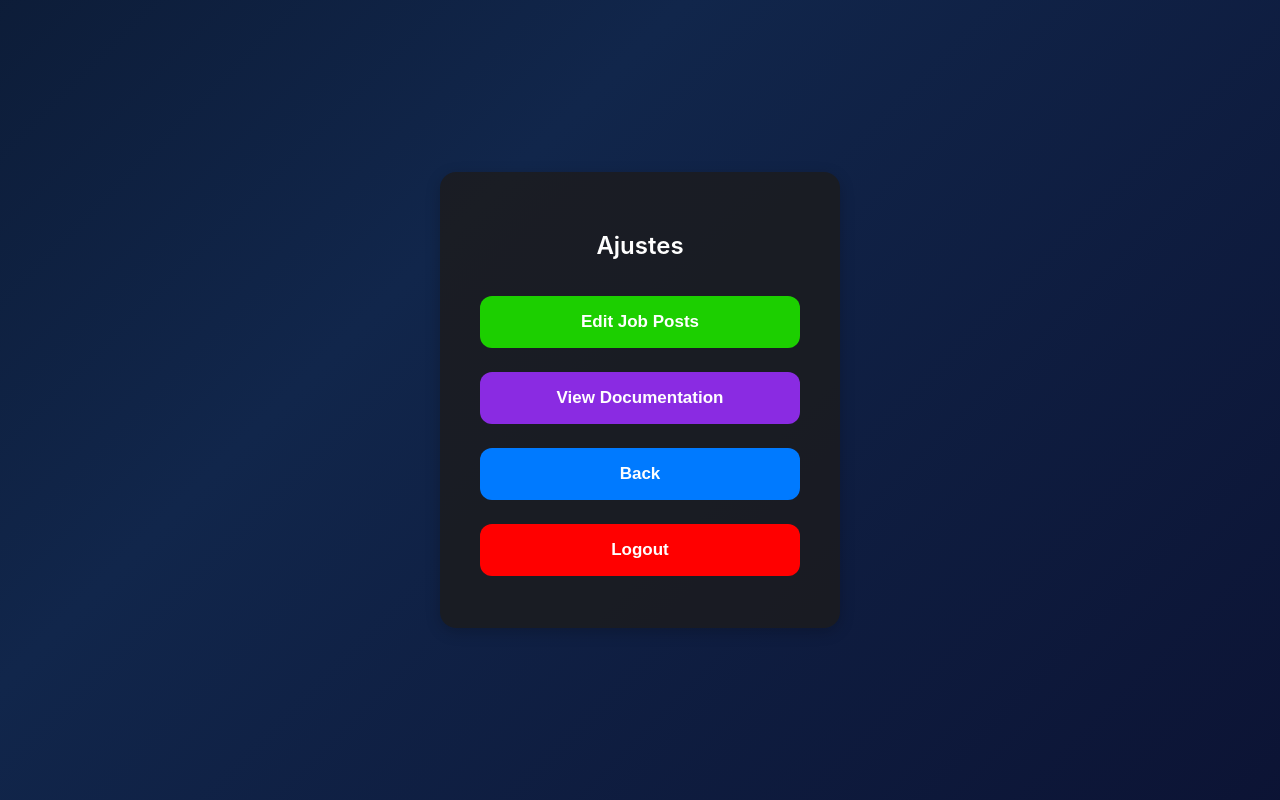
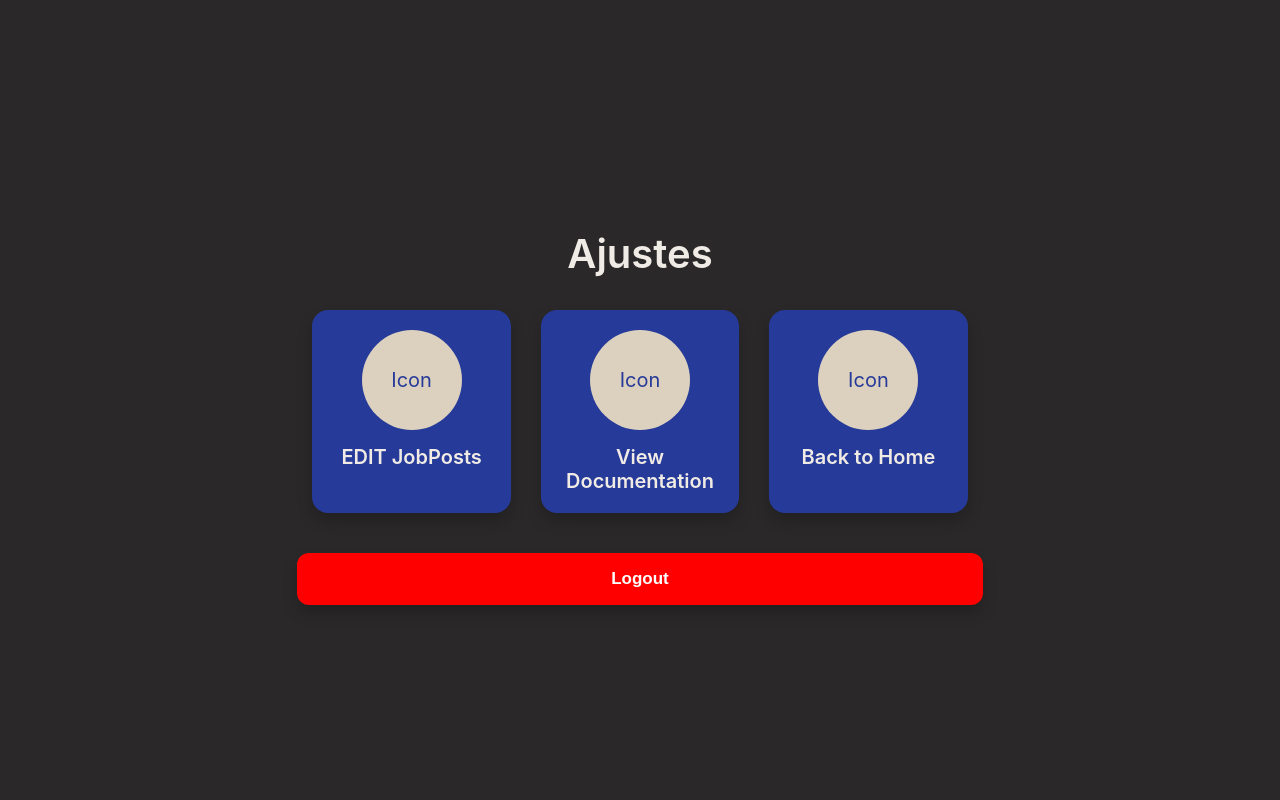
Before and after one commit to RodrigoReyes01/shopping-web, a React (Create React App) app: page /settings in a window 1280 px wide. Built offline with nearby package versions, Linux system fonts and the light colour scheme.

Commit message:
Edit en Settings
Se creo un mejor UI para el settings menu

```diff
--- a/src/views/settings/settings.css
+++ b/src/views/settings/settings.css
@@ -8,115 +8,88 @@ body.settings-page {
     display: flex;
     justify-content: center;
     align-items: center;
-    background: linear-gradient(-45deg, #07011e, #11264b, #000000, #0f4a7a);
-    background-size: 400% 400%;
-    animation: gradient 15s ease infinite;
+    background: #2A2829;
     font-family: -apple-system, BlinkMacSystemFont, "Segoe UI", Roboto, "Helvetica Neue", Arial, sans-serif;
-    box-shadow: none;
-    overflow: hidden;
     width: 100%;
     color: white;
 }
 
-@keyframes gradient {
-    0% {
-        background-position: 0% 50%;
-    }
-    50% {
-        background-position: 100% 50%;
-    }
-    100% {
-        background-position: 0% 50%;
-    }
-}
-
 .settings-container {
-    background: rgba(28, 28, 30, 0.85);
+    background: #2A2829;
     padding: 2.5rem;
     border-radius: 16px;
-    box-shadow: 0px 4px 15px rgba(0, 0, 0, 0.2);
-    max-width: 400px;
+    max-width: 900px;
     width: 100%;
     box-sizing: border-box;
     text-align: center;
 }
 
 .settings-container h2 {
-    margin-bottom: 1.5rem;
-    font-size: 1.5rem;
+    margin-bottom: 2rem;
+    font-size: 2.5rem;
     font-weight: 600;
-    color: #FFFFFF;
+    color: #F0EBE5;
+}
+
+.icon-grid {
+    display: flex;
+    justify-content: space-between;
+    margin-bottom: 20px;
+}
+
+.icon-item {
+    background-color: #263A99;
+    color: #F0EBE5;
+    border-radius: 16px;
+    padding: 20px;
+    text-align: center;
+    display: flex;
+    flex-direction: column;
+    align-items: center;
+    cursor: pointer;
+    transition: background-color 0.2s ease-in-out;
+    box-shadow: 0px 8px 15px rgba(0, 0, 0, 0.2);
+    width: 30%;
+    margin: 0 15px; /* Añade espacio entre los elementos */
+}
+
+.icon-item:hover {
+    background-color: #97B4DE;
+}
+
+.icon-circle {
+    background-color: #DCD0BE;
+    border-radius: 50%;
+    width: 100px;
+    height: 100px;
+    display: flex;
+    justify-content: center;
+    align-items: center;
+    margin-bottom: 15px;
+    font-size: 20px;
+    color: #263A99;
+}
+
+.icon-item span {
+    font-size: 20px;
+    font-weight: 600;
 }
 
 .logout-button {
     background-color: #ff0000;
     color: white;
     padding: 16px 20px;
-    margin: 12px 0;
     border: none;
     border-radius: 12px;
     cursor: pointer;
-    width: 100%;
+    width: 100%; /* Hace que el botón ocupe el 100% del contenedor */
     font-size: 17px;
     font-weight: 600;
     transition: background-color 0.2s ease-in-out;
+    box-shadow: 0px 8px 15px rgba(0, 0, 0, 0.2);
+    margin-top: 20px; /* Añade espacio superior para separar el botón de las casillas */
 }
 
-.back-button {
-    background-color: #007AFF;
-    color: white;
-    padding: 16px 20px;
-    margin: 12px 0;
-    border: none;
-    border-radius: 12px;
-    cursor: pointer;
-    width: 100%;
-    font-size: 17px;
-    font-weight: 600;
-    transition: background-color 0.2s ease-in-out;
-
-}
-
-.update-button {
-    background-color: rgb(28, 207, 0);
-    color: white;
-    padding: 16px 20px;
-    margin: 12px 0;
-    border: none;
-    border-radius: 12px;
-    cursor: pointer;
-    width: 100%;
-    font-size: 17px;
-    font-weight: 600;
-    transition: background-color 0.2s ease-in-out;
-}
-
-.back-button:hover {
-    background-color: #005BB5;
-}
-
-.logout-button:hover{
+.logout-button:hover {
     background-color: #9b0000;
 }
-
-.update-button:hover{
-    background-color: green;
-}
-
-.docs-button {
-    background-color: #8a2be2;
-    color: white;
-    padding: 16px 20px;
-    margin: 12px 0;
-    border: none;
-    border-radius: 12px;
-    cursor: pointer;
-    width: 100%;
-    font-size: 17px;
-    font-weight: 600;
-    transition: background-color 0.2s ease-in-out;
-}
-
-.docs-button:hover {
-    background-color: #6b238e;
-}
--- a/src/views/settings/settings.js
+++ b/src/views/settings/settings.js
@@ -16,35 +16,38 @@ const Settings = () => {
     }, []);
 
     const handleLogout = () => {
-        // Aquí puedes limpiar cualquier estado de sesión si es necesario
-        navigate('/homepage'); // Redirige a la página de login
+        navigate('/homepage');
     };
 
     const handleBackToMain = () => {
-        navigate('/main'); // Redirige a la página principal (Main)
+        navigate('/main');
     };
 
     const handleUpdateProfile = () => {
-        navigate('/jobposts'); // Redirige a la página principal (Main)
+        navigate('/jobposts');
     };
 
     const handleOpenDocs = () => {
-        // Abre la página de documentación en una nueva pestaña
         window.open('/docs', '_blank');
     };
 
     return (
         <div className="settings-container">
             <h2>Ajustes</h2>
-            <button className="update-button" onClick={handleUpdateProfile}>
-                Edit Job Posts
-            </button>
-            <button className="docs-button" onClick={handleOpenDocs}>
-                View Documentation
-            </button>
-            <button className="back-button" onClick={handleBackToMain}>
-                Back
-            </button>
+            <div className="icon-grid">
+                <div className="icon-item" onClick={handleUpdateProfile}>
+                    <div className="icon-circle">Icon</div>
+                    <span>EDIT JobPosts</span>
+                </div>
+                <div className="icon-item" onClick={handleOpenDocs}>
+                    <div className="icon-circle">Icon</div>
+                    <span>View Documentation</span>
+                </div>
+                <div className="icon-item" onClick={handleBackToMain}>
+                    <div className="icon-circle">Icon</div>
+                    <span>Back to Home</span>
+                </div>
+            </div>
             <button className="logout-button" onClick={handleLogout}>
                 Logout
             </button>
```
